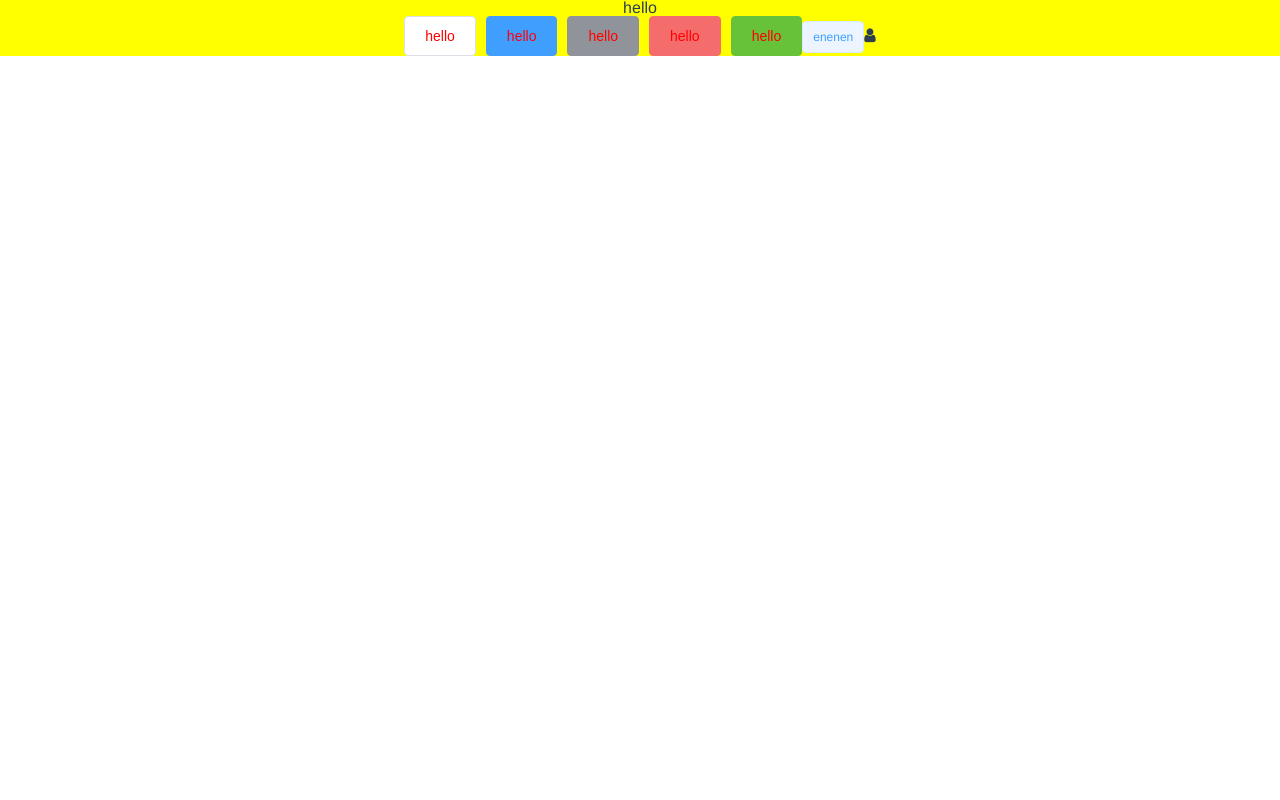
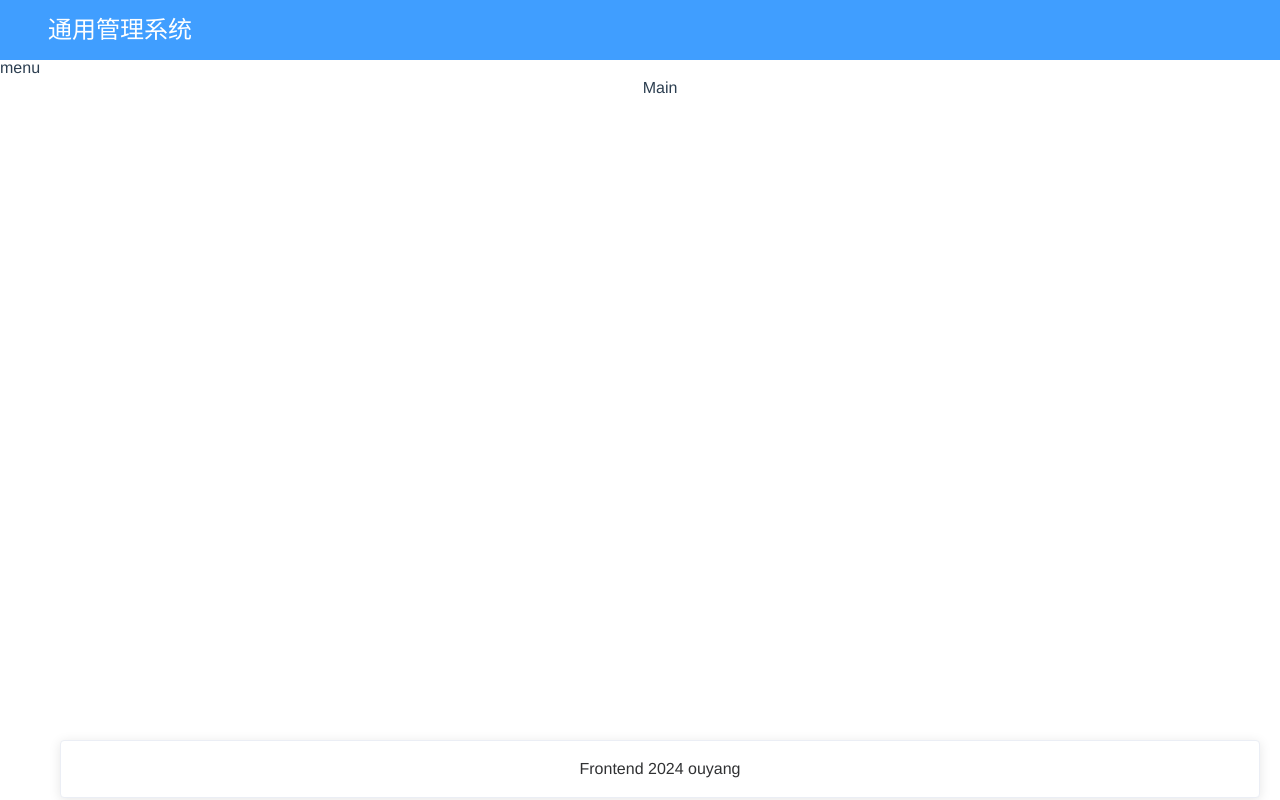
Before and after one commit to front321/vueactionMyOwn, a Vue app: page /home in a window 1280 px wide. Built offline with nearby package versions, Linux system fonts and the light colour scheme.

Commit message:
样式部署（初步）

```diff
--- a/src/components/Home.vue
+++ b/src/components/Home.vue
@@ -1,19 +1,33 @@
 <template>
-  <div class="hello">
-    <h1>hello</h1>
+  <div class="home">
+    <!-- <h1>hello</h1>
     <el-button>hello</el-button>
     <el-button type="primary">hello</el-button>
     <el-button type="info">hello</el-button>
     <el-button type="danger">hello</el-button>
     <el-button type="success">hello</el-button>
     <el-tag type="tag">enenen</el-tag>
-    <i class="fa fa-user"></i>
+    <i class="fa fa-user"></i>-->
+    <Header></Header>
+    <el-container>
+  <el-container class="content">
+    <Menu/>
+  <el-container>
+    <el-main>Main</el-main>
+    <el-footer><Footer/></el-footer>
+    </el-container>
+  </el-container>
+</el-container>
   </div>
 </template>
 
 <script>
+import Header from '@/components/common/Header.vue'
+import Menu from '@/components/common/Menu.vue'
+import Footer from '@/components/common/Footer.vue'
 export default {
   name: 'HelloWorld',
+  components: { Header, Menu, Footer },
   props: {
     msg: String
   }
@@ -22,10 +36,18 @@ export default {
 
 <!-- Add "scoped" attribute to limit CSS to this component only -->
 <style lang="scss">
-    .hello {
-      background: yellow;
-      .el-button {
-        color: red
+    .home {
+      width: 100%;
+      height: 100;
+      // background: yellow;
+      // .el-button {
+      //   color: red
+      // }
+      .content {
+        position: absolute;
+        width: 100%;
+        top: 60px;
+        bottom: 0;
       }
     }
 </style>
--- /dev/null
+++ b/src/components/common/Footer.vue
@@ -0,0 +1,19 @@
+<template>
+    <div class="footer">
+        <el-card>
+            Frontend 2024 ouyang
+        </el-card>
+    </div>
+</template>
+
+<script>
+export default {
+    data() {
+        return {}
+    }
+}
+</script>
+
+<style lang="scss" scoped>
+
+</style>
--- /dev/null
+++ b/src/components/common/Header.vue
@@ -0,0 +1,39 @@
+<template>
+    <div class="header">
+        <el-header>
+            <div class="title">通用管理系统</div>
+            <div>{{name}}</div>
+        </el-header>
+    </div>
+</template>
+
+<script>
+import {getToken} from '@/utils/setToken.js'
+export default {
+    data() {
+        return {
+            name: ''
+        }
+    },
+    created() {
+        this.name = getToken('username');
+        console.log('名字为：' + this.name);
+    }
+}
+</script>
+
+<style lang="scss" scoped>
+.header {
+    .el-header {
+        background: #409eff;
+        color: #fff;
+        line-height: 60px;
+        display: flex;
+        justify-content: space-between;
+        .title {
+            width: 200px;
+            font-size: 24px;
+        }
+    }
+}
+</style>
--- /dev/null
+++ b/src/components/common/Menu.vue
@@ -0,0 +1,17 @@
+<template>
+    <div>
+        menu
+    </div>
+</template>
+
+<script>
+export default {
+    data() {
+        return {}
+    }
+}
+</script>
+
+<style lang="scss" scoped>
+
+</style>
--- a/src/plugins/element.js
+++ b/src/plugins/element.js
@@ -1,5 +1,5 @@
 import Vue from 'vue'
-import {Button, Tag, Card, Form, FormItem, Input, Message} from 'element-ui'
+import {Button, Tag, Card, Form, FormItem, Input, Message, Container, Header, Main, Footer} from 'element-ui'
 
 Vue.use(Button)
 Vue.use(Tag)
@@ -7,5 +7,9 @@ Vue.use(Card)
 Vue.use(Form)
 Vue.use(FormItem)
 Vue.use(Input)
+Vue.use(Container)
+Vue.use(Header)
+Vue.use(Main)
+Vue.use(Footer)
 
 Vue.prototype.$message = Message;
```
